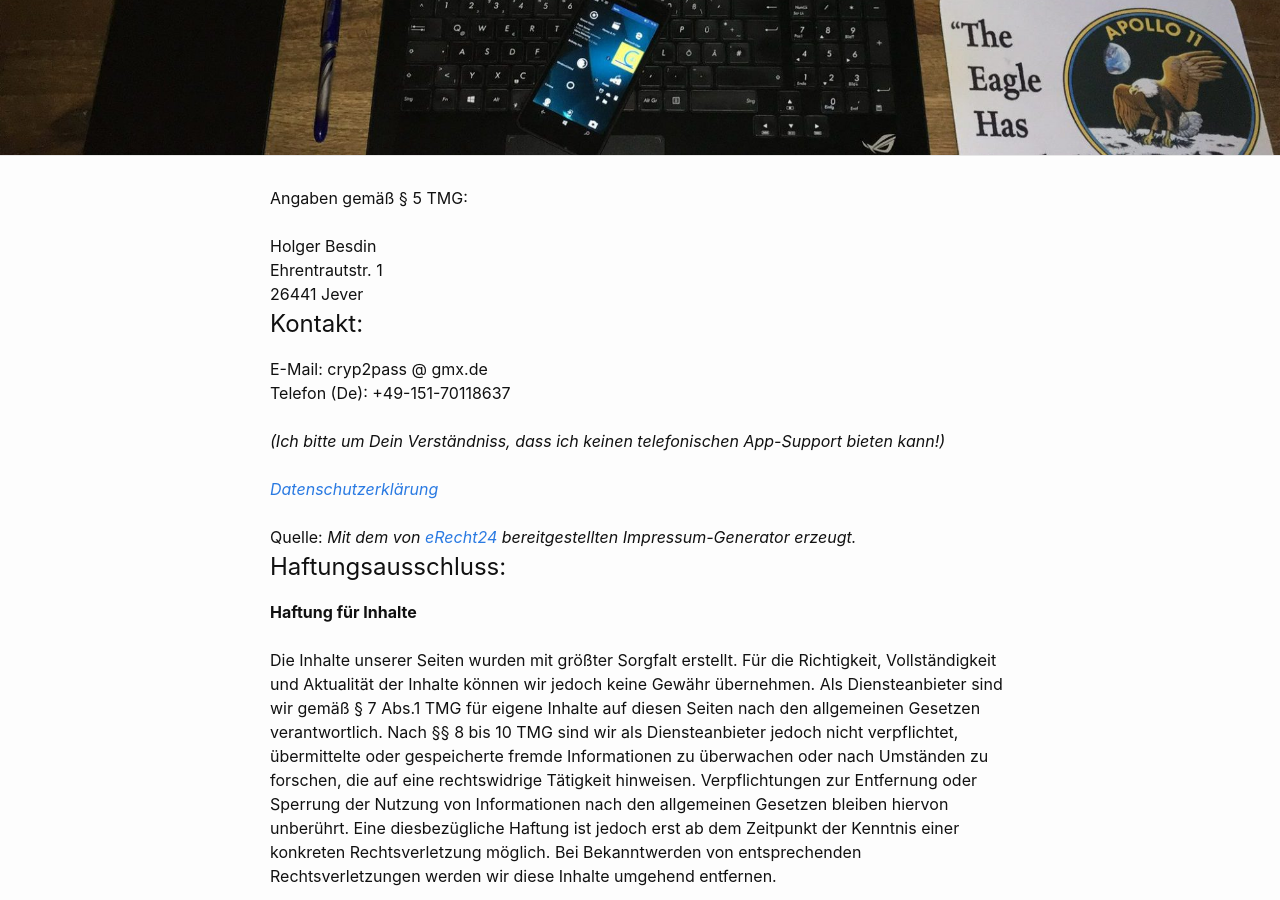
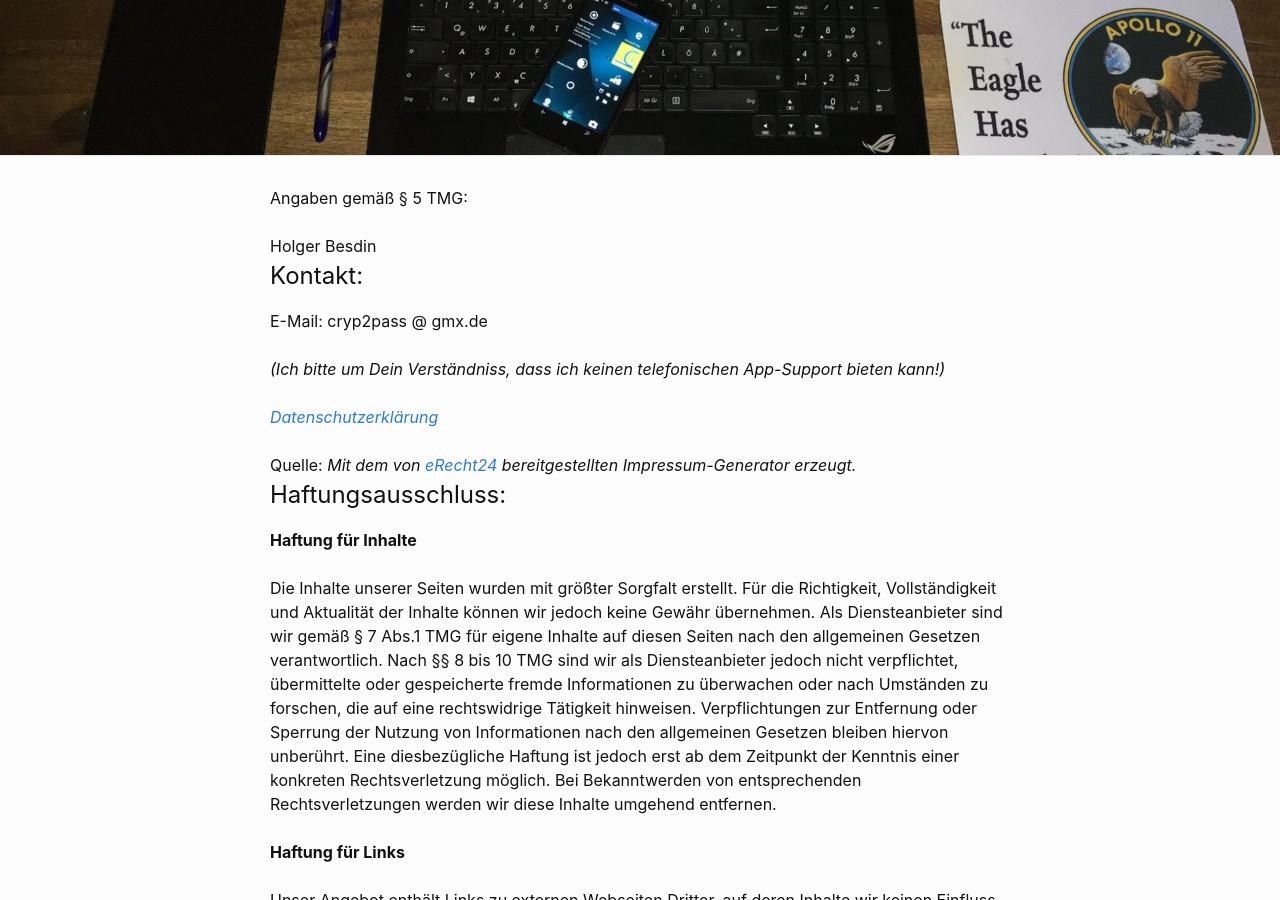
Before and after one commit to HolgerBesdin/HolgerBesdin.github.io, a Jekyll site: the page built from _pages/impressum.html, in a window 1280 px wide and 900 px high, scrolled down 341 px. Built offline with Jekyll 4.4.1, drawn with Linux system fonts in a browser that asks for light colours.

Commit message:
Update impressum.html

```diff
--- a/_pages/impressum.html
+++ b/_pages/impressum.html
@@ -8,11 +8,8 @@ permalink: /impressum.html
       Angaben gemäß § 5 TMG:<br>
       <br>
       Holger Besdin<br>
-      Ehrentrautstr. 1<br>
-      26441 Jever<br>
       <h2>Kontakt:</h2>
       E-Mail: cryp2pass @ gmx.de<br>
-      Telefon (De): +49-151-70118637<br>
       <br>
       <em>(Ich bitte um Dein Verständniss, dass ich keinen telefonischen App-Support bieten kann!)</em><br>
       <br>
```
